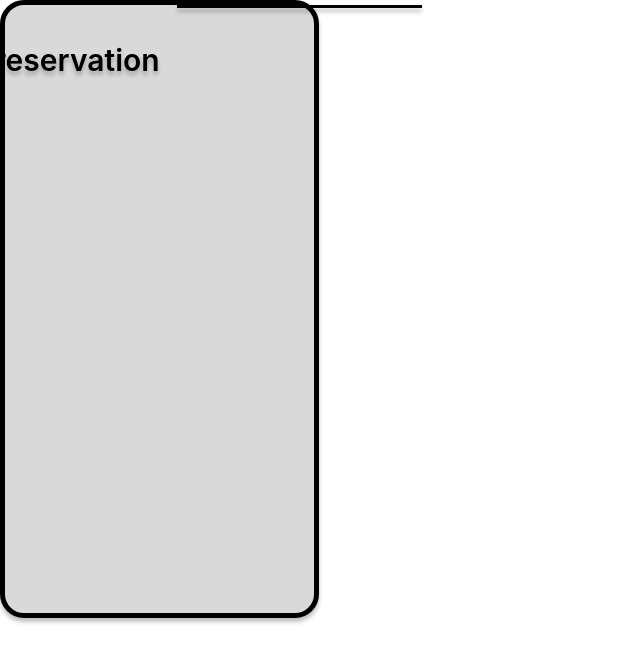
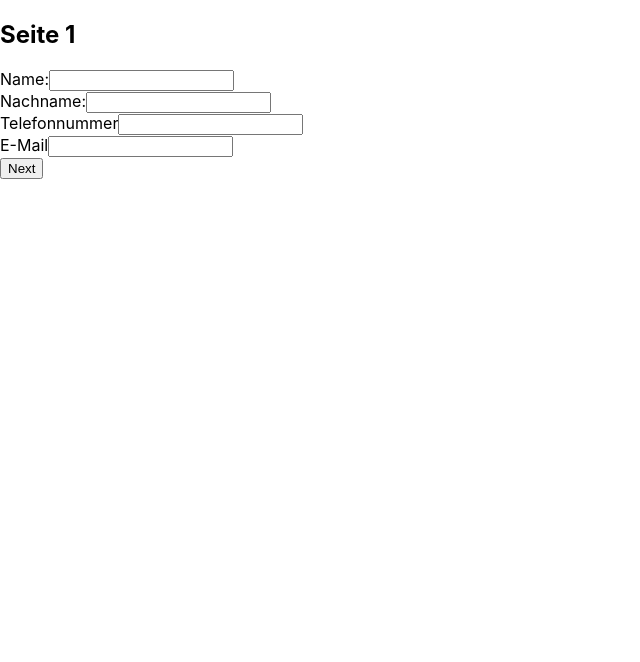
Before and after one commit to EricLuec/RestaurantFormular, a React (Create React App) app: page / in a window 1280 px wide. Shown: the top 662 px of the page, without its empty margins (0-640 px from the left). Built offline with nearby package versions, Linux system fonts and the light colour scheme.

Commit message:
svenrüber

```diff
--- a/src/App.jsx
+++ b/src/App.jsx
@@ -1,16 +1,134 @@
-import logo from './logo.svg';
-import './App.css';
+import React, { useState, useEffect } from 'react';
 
-function App() {
+function Anmeldeformular() {
+  const [currentPage, setCurrentPage] = useState(1);
+  const [formData, setFormData] = useState({
+    name: '',
+    nachname: '',
+    telefonnummer: '',
+    email: '',
+    anzahlPersonen: '',
+    datum: '',
+    uhrzeit: '',
+    mahlzeit: '',
+    bemerkungWuensche: '',
+  });
+
+  const nextPage = () => {
+    setCurrentPage(currentPage + 1);
+  };
+
+  const prevPage = () => {
+    setCurrentPage(currentPage - 1);
+  };
+
+  const handleChange = (e) => {
+    const { name, value } = e.target;
+    setFormData({ ...formData, [name]: value });
+  };
+
+  function DateInput() {
+    const [currentDate, setCurrentDate] = useState('');
+
+    useEffect(() => {
+      const now = new Date();
+
+      const year = now.getFullYear();
+      const month = String(now.getMonth() + 1).padStart(2, '0');
+      const day = String(now.getDate()).padStart(2, '0');
+      const formattedCurrentDate = `${year}-${month}-${day}`;
+
+      setCurrentDate(formattedCurrentDate);
+    }, []);
+
+    return (
+      <div>
+        {currentPage === 1 && (
+          <div>
+            <h2>Seite 1</h2>
+            <label>Name:</label>
+            <input
+              type="text"
+              name="name"
+              value={formData.name}
+              onChange={handleChange}
+            />
+            <br />
+            <label>Nachname:</label>
+            <input
+              type="text"
+              name="nachname"
+              value={formData.nachname}
+              onChange={handleChange}
+            />
+            <br />
+            <label>Telefonnummer</label>
+            <input
+              type="tel"
+              name="telefonnummer"
+              value={formData.telefonnummer}
+              onChange={handleChange}
+            />
+            <br />
+            <label>E-Mail</label>
+            <input
+              type="email"
+              name="email"
+              value={formData.email}
+              onChange={handleChange}
+            />
+            <br />
+            <button onClick={nextPage}>Next</button>
+          </div>
+        )}
+
+        {currentPage === 2 && (
+          <div>
+            <h2>Seite 2</h2>
+            <label>Anzahl Personen:</label>
+            <input
+              type="text"
+              name="anzahlPersonen"
+              value={formData.anzahlPersonen}
+              onChange={handleChange}
+            />
+            <br />
+            <label>Datum</label>
+            <input
+              type="date"
+              name="datum"
+              min={currentDate}
+              max={currentDate + 10}
+              value={formData.datum}
+              onChange={handleChange}
+            />
+            <br />
+            <label>Mahlzeit</label>
+            <select
+              name="mahlzeit"
+              value={formData.mahlzeit}
+              onChange={handleChange}
+            >
+              <option>Frühstück</option>
+              <option>Mittagessen</option>
+              <option>Abendessen</option>
+              <option>Kaffee und Kuchen</option>
+            </select>
+            <button onClick={prevPage}>Back</button>
+            <button onClick={nextPage}>Next</button>
+          </div>
+        )}
+
+        {/* Weitere Seiten hier */}
+      </div>
+    );
+  }
+
   return (
-    <div className="App">
-      <div className="Frame">
-        <h1>Tischreservation</h1>
-        <div className="underline1"/>
-
-      </div>
+    <div>
+      <DateInput />
     </div>
   );
 }
 
-export default App;
+export default Anmeldeformular;
```
